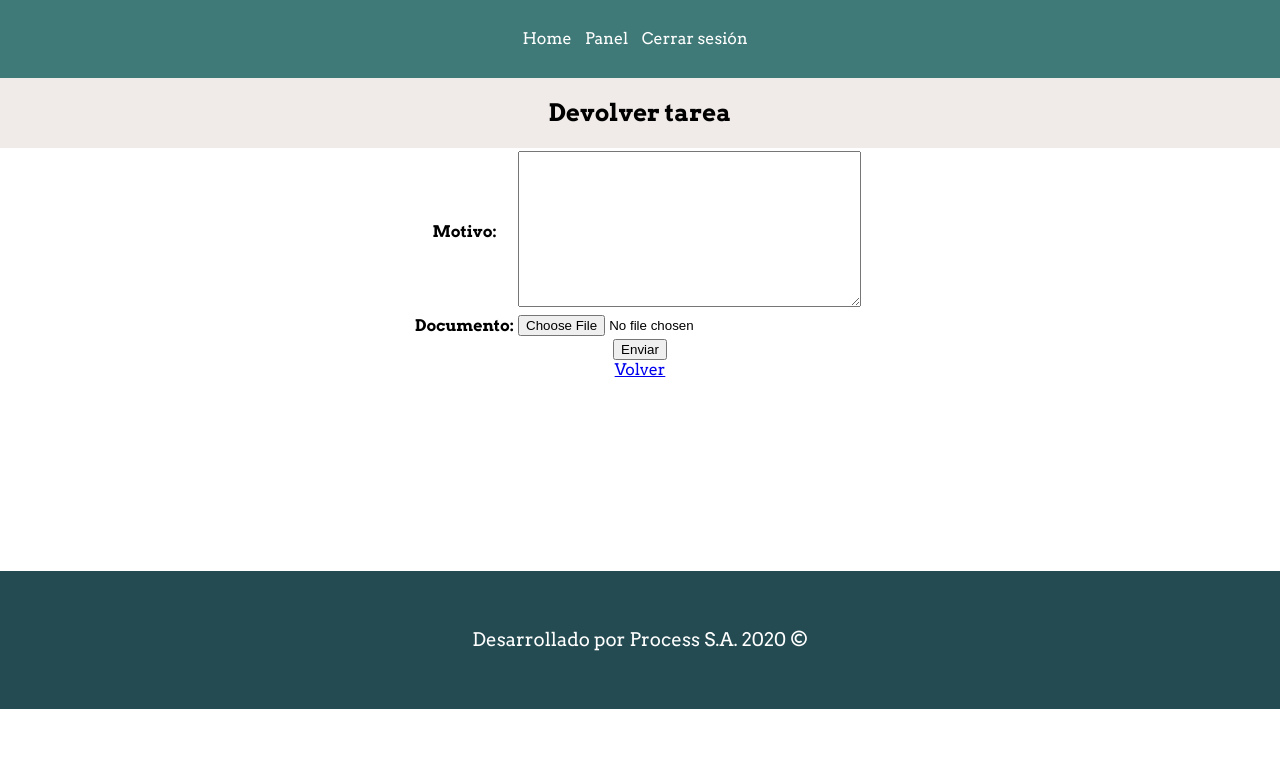
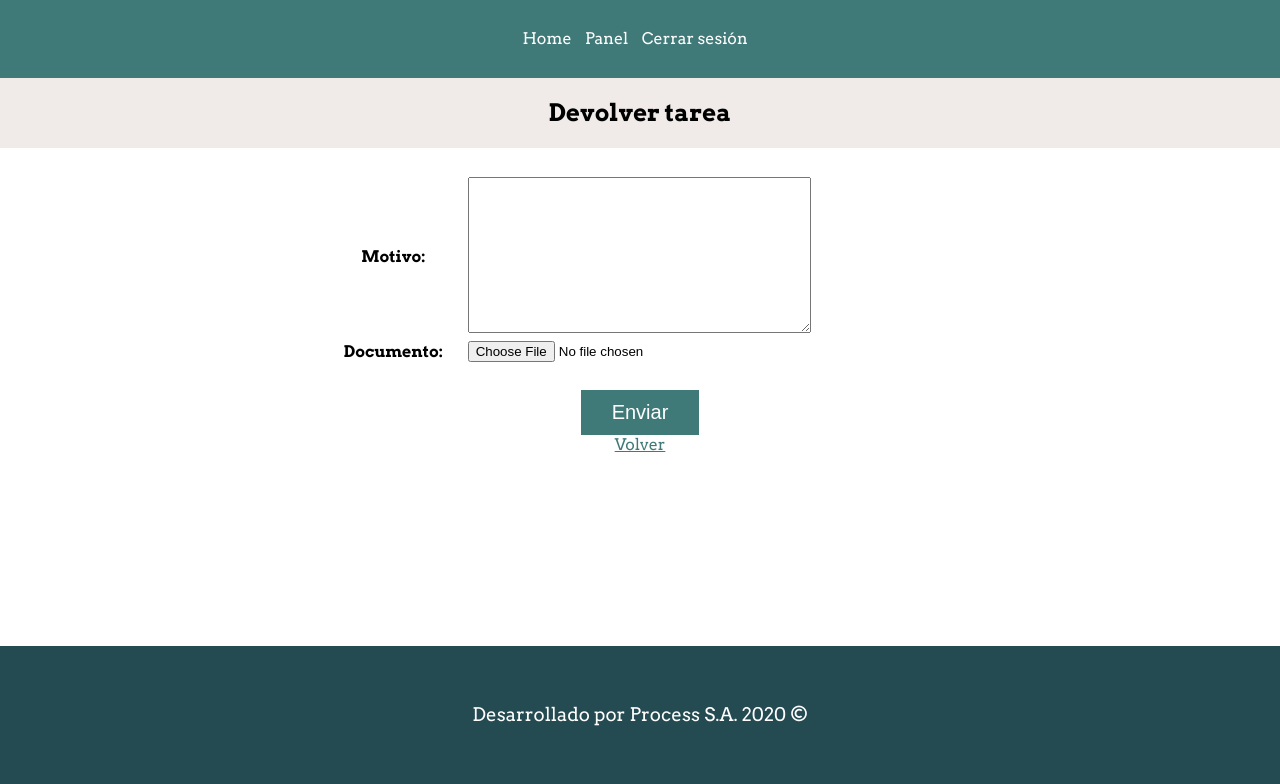
Before and after one commit to jorgefuicaz1996/control_tareas, a Django app: page /mis-tareas/devolver/1 in a window 1280 px wide. Shown: the part 186-970 px from the top of the page. Before the commit the page ends 895 px from the top, so only its background shows below. Run offline with Django 3.2, Linux system fonts and the light colour scheme; the visitor is signed in with stand-in values (Sample User, id 1).

Commit message:
Cambios de interfaz

```diff
--- a/home/templates/lista_tareas.html
+++ b/home/templates/lista_tareas.html
@@ -10,14 +10,14 @@
 			<h2>Listado de tareas</h2>
 		</div>
 		<div id="crear-tarea" align="center">
-			<table>
-				<tr>
+			<table cellspacing="0" cellpadding="0">
+				<tr class="head">
 					<th>Tarea</th>
 					<th>Estado</th>
 					<th>Acciones</th>
 				</tr>
 				{% for t in tareas %}
-				<tr>
+				<tr class="body">
 					<td>{{ t.nombre }}</td>
 					<td>{{ t.estado }}</td>
 					<td><a href="{% url 'modificar-tarea' t.pk %}">Modificar</a></td>
--- a/home/templates/menu_asignar_tareas.html
+++ b/home/templates/menu_asignar_tareas.html
@@ -10,8 +10,8 @@
 			<h2>Asignación de Tareas</h2>
 		</div>
 		<div id="crear-tarea" align="center">
-			<table>
-				<tr>
+			<table cellspacing="0" cellpadding="0">
+				<tr class="head">
 					<th>Nombre</th>
 					<th>Fecha inicio</th>
 					<th>Fecha plazo</th>
@@ -20,7 +20,7 @@
 					<th>Acciones</th>
 				</tr>
 				{% for t in tareas %}
-				<tr>
+				<tr class="body">
 					<td>{{ t.nombre }}</td>
 					<td>{{ t.fecha_inicio|default_if_none:"Aún no ejecutada" }}</td>
 					<td>{{ t.fecha_plazo }}</td>
--- a/home/templates/mis_tareas.html
+++ b/home/templates/mis_tareas.html
@@ -10,7 +10,7 @@
 			<h2>Mis Tareas</h2>
 		</div>
 		<div id="crear-tarea" align="center">
-			<table>
+			<table cellspacing="0" cellpadding="0">
 				<tr class="head">
 					<th>Nombre tarea</th>
 					<th>Fecha inicio</th>
--- a/powertask/static/css/style.css
+++ b/powertask/static/css/style.css
@@ -40,6 +40,8 @@
     text-align: center;
     padding-top: 3%;
     padding-bottom: 3%;
+    position: absolute;
+    width: 100%;
 }
 footer h3{
     color:white;
@@ -102,7 +104,8 @@
     text-align: center;
 }
 #menu-panel a{
-    background:  #254B52;
+    background:  #407A78;
+    border:1px solid #407A78;
     margin-bottom: 10px;
     margin-top: 10px;
     text-decoration: none;
@@ -113,7 +116,8 @@
     margin-right: 15%;
 }
 #menu-panel a:hover{
-    background: #7B7670;
+    background: white;
+    color:#407A78;
 }
 /*derecha*/
 .contenedor .derecha img{
@@ -137,39 +141,76 @@
     width: 50px;
 }
 .head{
-    background-color: #393939;
+    background-color: #407A78;
 }
 .head th{
-    color:#00ad5f;
+    color:white;
     padding:15px;
     text-transform: uppercase;
 }
 .body{
-    background-color: #222;
+    background-color: #254B52;
     text-align: center;
     padding: 5px;
-    color:gray;
+    color:white;
     text-transform: capitalize;
 }
 .body td{
     padding: 15px;
 }
 .body td:hover{
-    background-color: #3D3D3D;
+    background-color:  #407A78;
     transition: 0.8s;
 }
 .body a{
-    color:gray;
+    color:white;
 }
 table{
     border-radius: 1em;
+    margin-top: 2%;
+    margin-bottom: 2%;
+    width:50%;
 }
 
 .table-button {
     display: block;
-    background-color: #22dd22;
-    color: black;
+    background-color: #407A78;
+    border:1px solid #407A78;
+    color:white;
     padding: 16px 8px;
     margin: 4px 0px;
     text-decoration: none;
 }
+.table-button:hover{
+    background: white;
+    color:#407A78 !important;
+
+
+}
+/*LOGIN*/
+
+input[type="submit"]{
+    background: #407A78;
+    padding-top: 10px;
+    padding-bottom: 10px;
+    padding-left: 30px;
+    padding-right: 30px;
+    color: white;
+    font-size: 20px;
+    border:1px solid #407A78;
+}
+input[type="submit"]:hover{
+    background: white;
+    color: #407A78;
+}
+/*creacion tareas*/
+#crear-tarea-form{
+    margin-top:2%;
+}
+#crear-tarea input,#crear-tarea select{
+    margin-top:10px;
+    margin-bottom: 10px;
+}
+#Main_panel a[href="/panel"]{
+    color:#407A78;
+}
```
